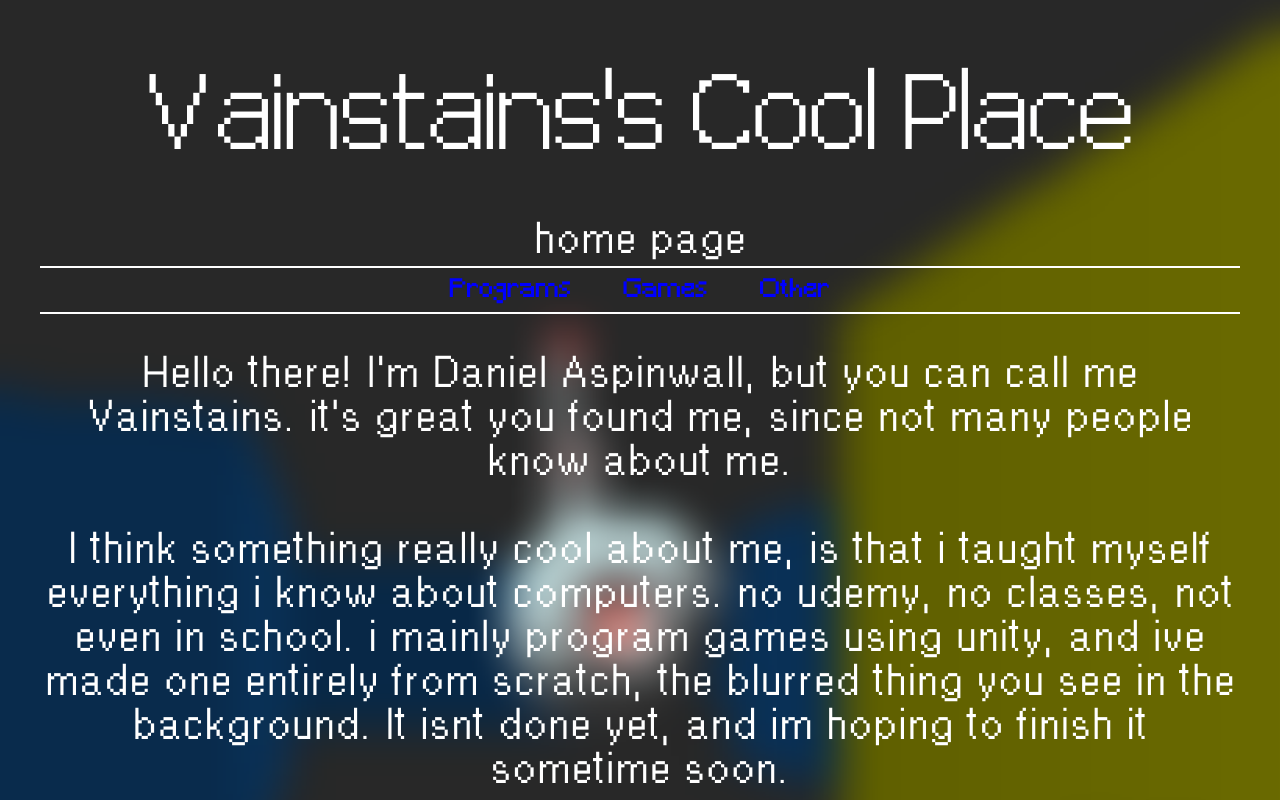
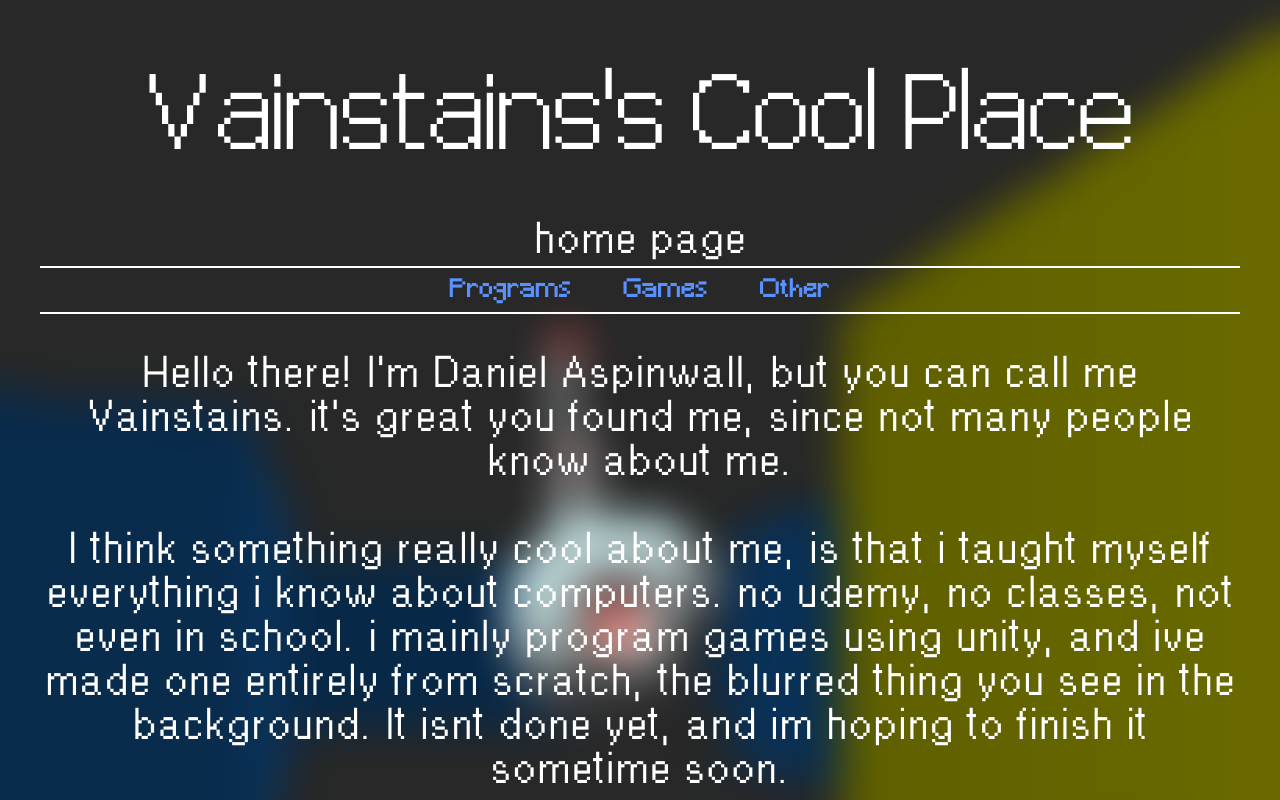
Before and after one commit to Vainstains/Vainstains.github.io, a plain HTML site: page index.html in a window 1280 px wide. Shown: the top 800 px of the page. Drawn offline with Linux system fonts and the light colour scheme.

Commit message:
Update style.css

```diff
--- a/css/style.css
+++ b/css/style.css
@@ -27,7 +27,7 @@ button.link
 {
 	background:none;
 	border:none;
-	color: blue;
+	color: rgb(89, 145, 255);
 	font-size: 25px;
 	font-family: PixelFont;
 	text-align: center;
```
